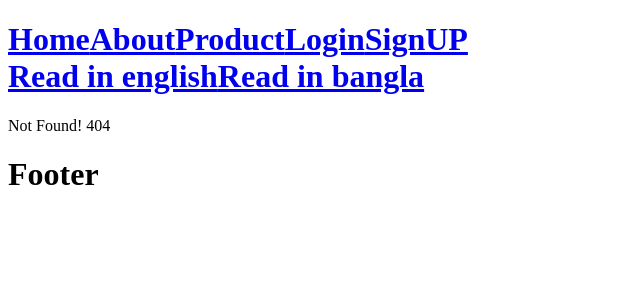
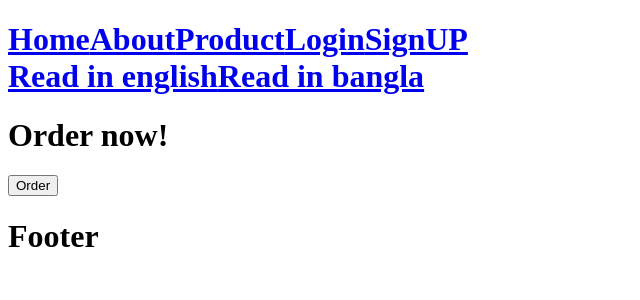
Before and after one commit to razibdash/Next.js-Classes, a Next.js app: page /order-now in a window 1280 px wide. Before the commit this address had no page. Shown: the top 300 px of the page, without its empty margins (0-640 px from the left). Built offline with nearby package versions, Linux system fonts and the light colour scheme.

Commit message:
Next.js Loading UI and Error Handling

```diff
--- /dev/null
+++ b/src/app/order-now/page.tsx
@@ -0,0 +1,19 @@
+'use client'
+import React from 'react'
+import { useRouter } from 'next/navigation'
+const OrderNow = () => {
+    const route=useRouter();
+    const handleOrder=()=>{
+        console.log('order is placing!');
+        route.push('/');
+
+    }
+  return (
+    <div>
+        <h1>Order now!</h1>
+        <button onClick={handleOrder}>Order</button>
+    </div>
+  )
+}
+
+export default  OrderNow
```
Also changed, not shown: src/app/order-now/loading.tsx (added, +9 -0 lines), src/app/products/[productId]/reviews/[reviewId]/error.tsx (added, +11 -0 lines), src/app/products/[productId]/reviews/[reviewId]/page.tsx (+7 -1 lines), 1 other file (tests, documents, lock files or other folders).
